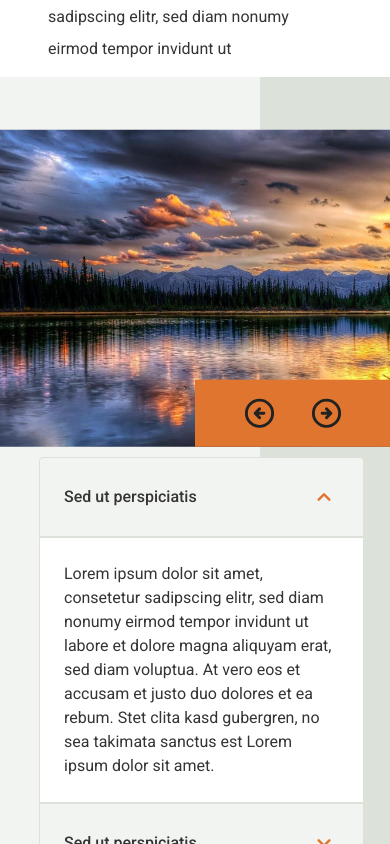
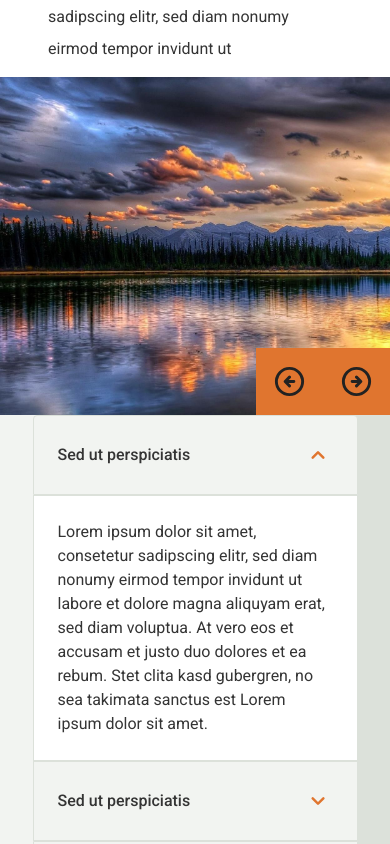
Before and after one commit to pablotejedor/pinhead, a React (Vite) app: page / in a window 390 px wide. Shown: the part 1400-2244 px from the top of the page. Built offline with nearby package versions, Linux system fonts and the light colour scheme.

Commit message:
mobile layout prettywashing

```diff
--- a/src/components/Products.jsx
+++ b/src/components/Products.jsx
@@ -53,16 +53,22 @@ export default function Products() {
      return (
           <div
                className={`d-flex w-100 ${
-                    mobileDesign ? 'vh-50' : 'vh-100'
+                    mobileDesign ? 'vh-40' : 'vh-100'
                } position-relative`}
                id="Products"
           >
-               <div className="col-8 bg-gray-100 h-100"></div>
-               <div className="col-4 bg-gray-200 h-100"></div>
+               {!mobileDesign && (
+                    <>
+                         <div className="col-8 bg-gray-100 h-100"></div>
+                         <div className="col-4 bg-gray-200 h-100"></div>
+                    </>
+               )}
 
                <div
-                    className={`position-absolute top-50 start-50 translate-middle ${
-                         mobileDesign ? 'w-100 h-75' : 'vw-75 vh-75'
+                    className={`${
+                         mobileDesign
+                              ? 'w-100 h-100 position-relative'
+                              : 'vw-75 vh-75 position-absolute top-50 start-50 translate-middle'
                     }`}
                     style={{
                          backgroundImage: `url(${data[step].image})`,
@@ -72,8 +78,8 @@ export default function Products() {
                >
                     <div
                          className={`d-flex flex-column justify-content-center align-items-start ${
-                              mobileDesign ? 'p-3' : 'p-5'
-                         } position-absolute bottom-0 end-0 bg-orange text-light w-50`}
+                              mobileDesign ? 'p-3' : 'p-5 w-50'
+                         } position-absolute bottom-0 end-0 bg-orange text-light`}
                     >
                          {!mobileDesign && (
                               <>
--- a/src/components/Services.jsx
+++ b/src/components/Services.jsx
@@ -7,8 +7,10 @@ export default function Services() {
      const { mobileDesign } = useWindowInfo();
      return (
           <div
-               className={`d-flex justify-content-end w-100 ${
-                    mobileDesign ? 'vh-50' : 'vh-75'
+               className={`d-flex w-100 ${
+                    mobileDesign
+                         ? 'vh-60 justify-content-center'
+                         : 'vh-75 justify-content-end'
                } position-relative`}
                id="Services"
           >
@@ -22,8 +24,8 @@ export default function Services() {
                     />
                )}
                <Accordion
-                    className={`position-absolute top-50 start-10 translate-middle-y ${
-                         mobileDesign ? 'col-10' : 'col-4'
+                    className={`position-absolute top-50 translate-middle-y ${
+                         mobileDesign ? 'col-10' : 'col-4 start-10'
                     }`}
                />
           </div>
--- a/src/index.css
+++ b/src/index.css
@@ -729,6 +729,10 @@
   max-height: 100% !important;
 }
 
+.vh-40 {
+  height: 40vh !important;
+}
+
 .vh-50 {
   height: 50vh !important;
 }
--- a/src/index.scss
+++ b/src/index.scss
@@ -96,6 +96,7 @@ $utilities: map-merge(
                property: height,
                class: vh,
                values: (
+                    40: 40vh,
                     50: 50vh,
                     60: 60vh,
                     75: 75vh,
```
Also changed, not shown: 1 other file (tests, documents, lock files or other folders).
